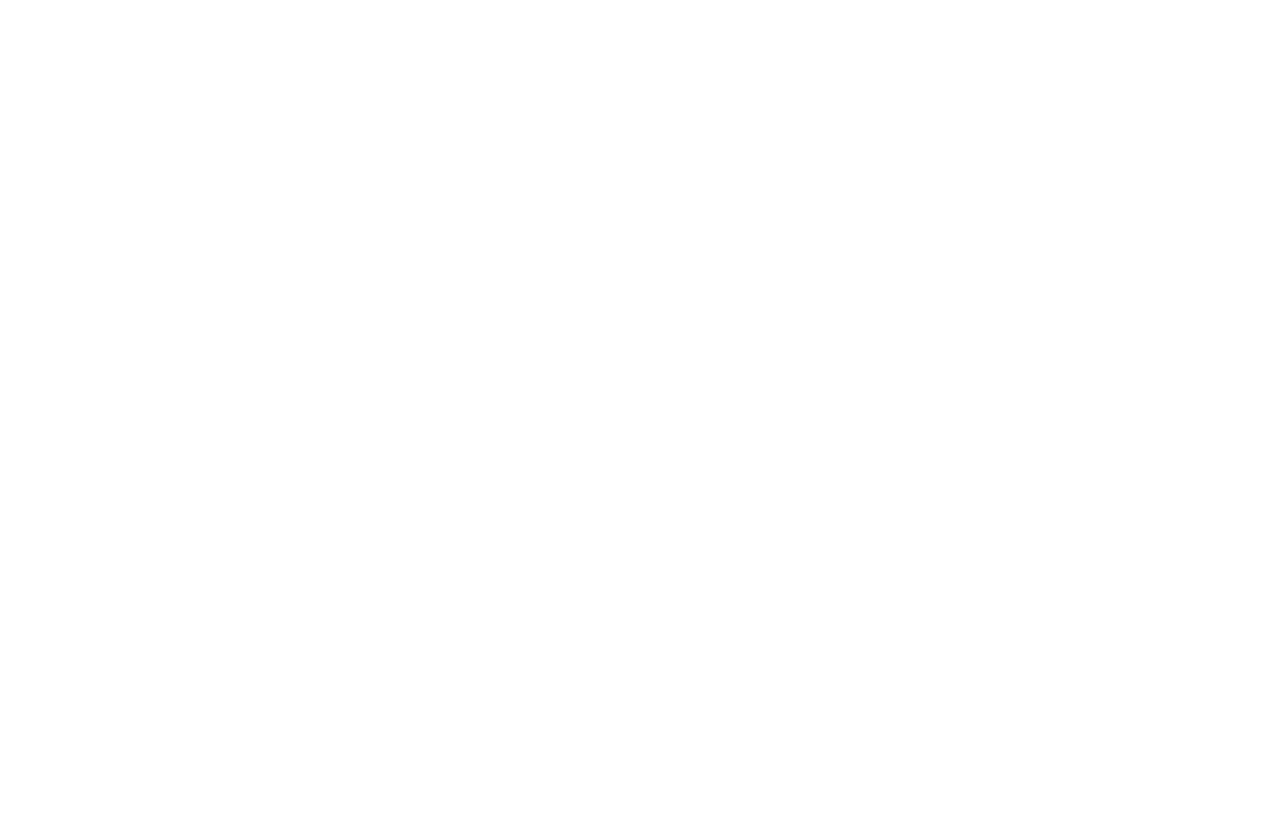
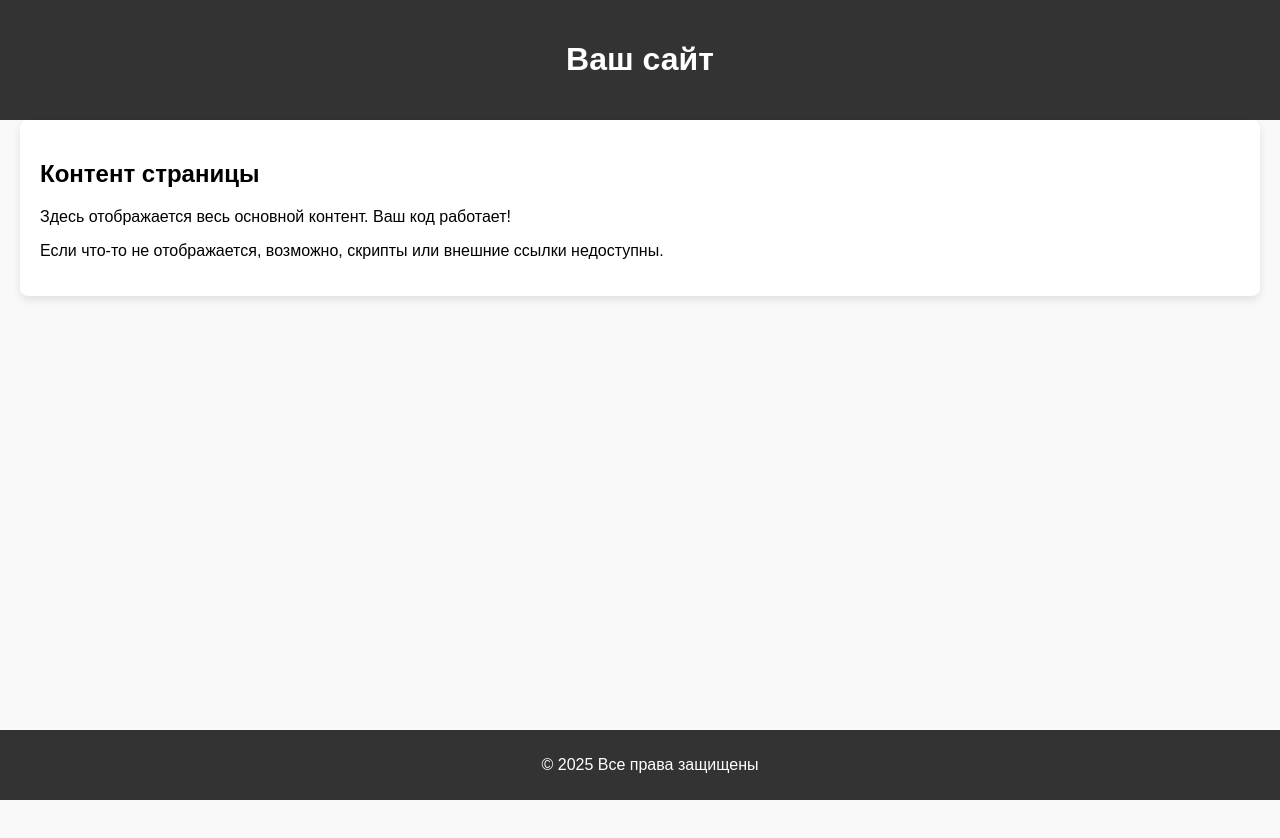
Before and after one commit to skaisay/absolutely.random.words.that.make.no.sense.but.are.fun.and.surprisingly.long, a plain HTML site: page index.html in a window 1280 px wide. After the commit the page ends 800 px from the top, so only its background shows below. Drawn offline with Linux system fonts and the light colour scheme.

Commit message:
Update index.html

```diff
--- a/index.html
+++ b/index.html
@@ -1,9 +1,54 @@
 <!DOCTYPE html>
-<html lang="ru" class="notranslate windows chrome translated-ltr" translate="no" style="scroll-behavior: auto;">
+<html lang="ru">
 <head>
     <meta charset="UTF-8">
     <meta name="viewport" content="width=device-width, initial-scale=1.0">
-    <title>Рабочий сайт</title>
+    <title>Ваш сайт</title>
+    <style>
+        body {
+            margin: 0;
+            padding: 0;
+            font-family: Arial, sans-serif;
+            background-color: #f9f9f9;
+        }
+        .header {
+            background-color: #333;
+            color: white;
+            padding: 20px;
+            text-align: center;
+        }
+        .container {
+            padding: 20px;
+            max-width: 1200px;
+            margin: 0 auto;
+            background: #fff;
+            box-shadow: 0 4px 8px rgba(0, 0, 0, 0.1);
+            border-radius: 8px;
+        }
+        .footer {
+            background-color: #333;
+            color: white;
+            text-align: center;
+            padding: 10px;
+            position: fixed;
+            bottom: 0;
+            width: 100%;
+        }
+    </style>
+</head>
+<body>
+    <div class="header">
+        <h1>Ваш сайт</h1>
+    </div>
+    <div class="container">
+        <h2>Контент страницы</h2>
+        <p>Здесь отображается весь основной контент. Ваш код работает!</p>
+        <p>Если что-то не отображается, возможно, скрипты или внешние ссылки недоступны.</p>
+    </div>
+    <div class="footer">
+        <p>&copy; 2025 Все права защищены</p>
+    </div>
+
     <script id="fsc-api" src="https://sbl.onfastspring.com/sbl/1.0.1/fastspring-builder.min.js" type="text/javascript"
         data-storefront="wegic.onfastspring.com/popup-wegic" data-popup-closed="onFSPopupClosed"
         data-error-callback="onFSPopupError" async></script>
@@ -11,62 +56,5 @@
     <script src="https://cdn.wegic.ai/static/js/gtag.js"></script>
     <script src="https://cdn.wegic.ai/static/js/ttq.js"></script>
     <script src="https://cdn.wegic.ai/static/js/fbq.js"></script>
-</head>
-<body style="right: unset;">
-    <div id="root">
-        <div class="_app-wrap_1yjjx_60">
-            <div class="_app_1yjjx_60 light-scrollbar" vaul-drawer-wrapper style>
-                <div class="_header_619e9_60_hidden_619e9_74" id="chat-header" style="transform: none;"></div>
-                <div style="height: calc(100% - 38px); width: 100%; overflow: unset;">
-                    <div class="arco-resizebox-split-group arco-resizebox-split-group-horizontal" style="height: 100%; width: 100%;">
-                        <div class="arco-resizebox-split-group-pane" style="width: calc(71.3542% - 4px); min-width: 490px;">
-                            <div class="left-panel-container_1dyz2_60" style="margin: 20px 0px 0px 20px;">
-                                <div class="site-editor_1mzc3_60_mobile_1mzc3_212">
-                                    <div class="_toolbar_1kzqa_60" style="border-color: transparent;"></div>
-                                    <div class="container-wrapper_1mzc3_73" id="container-wrapper">
-                                        <div class="container_1mzc3_73" id="container">
-                                            <div class="_shadow_16xt6_60" style="width: 100%; top: 0px; opacity: 1;"></div>
-                                            <div class="_scroll-container_1mzc3_113 container">
-                                                <div dir="ltr" class="_scroll-root_iwkbx_60_preview-scroll-area_1mzc3_202" id="preview-content-area" style="position: relative;">
-                                                    <div data-radix-scroll-area-viewport class="viewport _iwkbx_64" id="preview-viewport" style="overflow: hidden scroll;">
-                                                        <div style="min-width: 100%; display: table;">
-                                                            <div class="_preview_1mzc3_124" id="forhåndsvisning">
-                                                                <div class="_block-container_1v3ga_60" id="block-container" data-id="q-hnc4Lj7DFqeXAyuU9V1" data-type="navigasjon" data-block-container="true" style="width: 100%;"></div>
-                                                                <div class="_block-container_1v3ga_60" id="block-container" data-id="ONRzf3nYXACJTpVD_OFDK" data-type="block" data-block-container="true" style="width: 100%;">
-                                                                    <div class="bg-white dark:bg-slate-800" data-block-content="true">
-                                                                        <div class="relative isolate">
-                                                                            <div class="absolute inset-x-0 top-0 transform-gpu overflow-hidden blur-3xl" aria-hidden="true"></div>
-                                                                            <div class="py-24 sm:py-32 lg:pb-40">
-                                                                                <div class="mx-auto max-w-7xl px-6 lg:px-8"></div>
-                                                                            </div>
-                                                                        </div>
-                                                                    </div>
-                                                                </div>
-                                                                <div class="turi-button kc377_60" id="turi-button" style="right: 25px; bottom: 16px;"></div>
-                                                            </div>
-                                                        </div>
-                                                    </div>
-                                                </div>
-                                            </div>
-                                            <div class="_focus-selection_90441_60" style="height: 528px; width: 426.8px; top: 0px; left: 0px; opacity: 1;"></div>
-                                            <div class="_selection_kgag1_60" style="opacity: 0; z-index: 900; width: 395.8px; height: 129.8px; transform: translate(15px, 213.25px); border-radius: 8px;"></div>
-                                        </div>
-                                    </div>
-                                </div>
-                                <div class="_bottom-panel_1fpeq_60" style="transform: none; overflow: visible;"></div>
-                            </div>
-                        </div>
-                    </div>
-                </div>
-            </div>
-        </div>
-        <noscript>
-            <iframe height="0" width="0" style="display: none; visibility: hidden;"></iframe>
-        </noscript>
-        <div id="rbd-announcement-0" aria-live="assertive" aria-atomic="true" style="position: absolute; width: 1px; height: 1px; margin: -1px; border: 0; padding: 0; overflow: hidden; clip: rect(0px, 0px, 0px, 0px); clip-path: inset(100%);"></div>
-        <div id="rbd-hidden-text-0-hidden-text-0" style="display: none;"></div>
-        <div id="rbd-hidden-text-1-hidden-text-8" style="display: none;"></div>
-        <div id="pre-render-mount" style="display: none;"></div>
-    </div>
 </body>
 </html>
```
